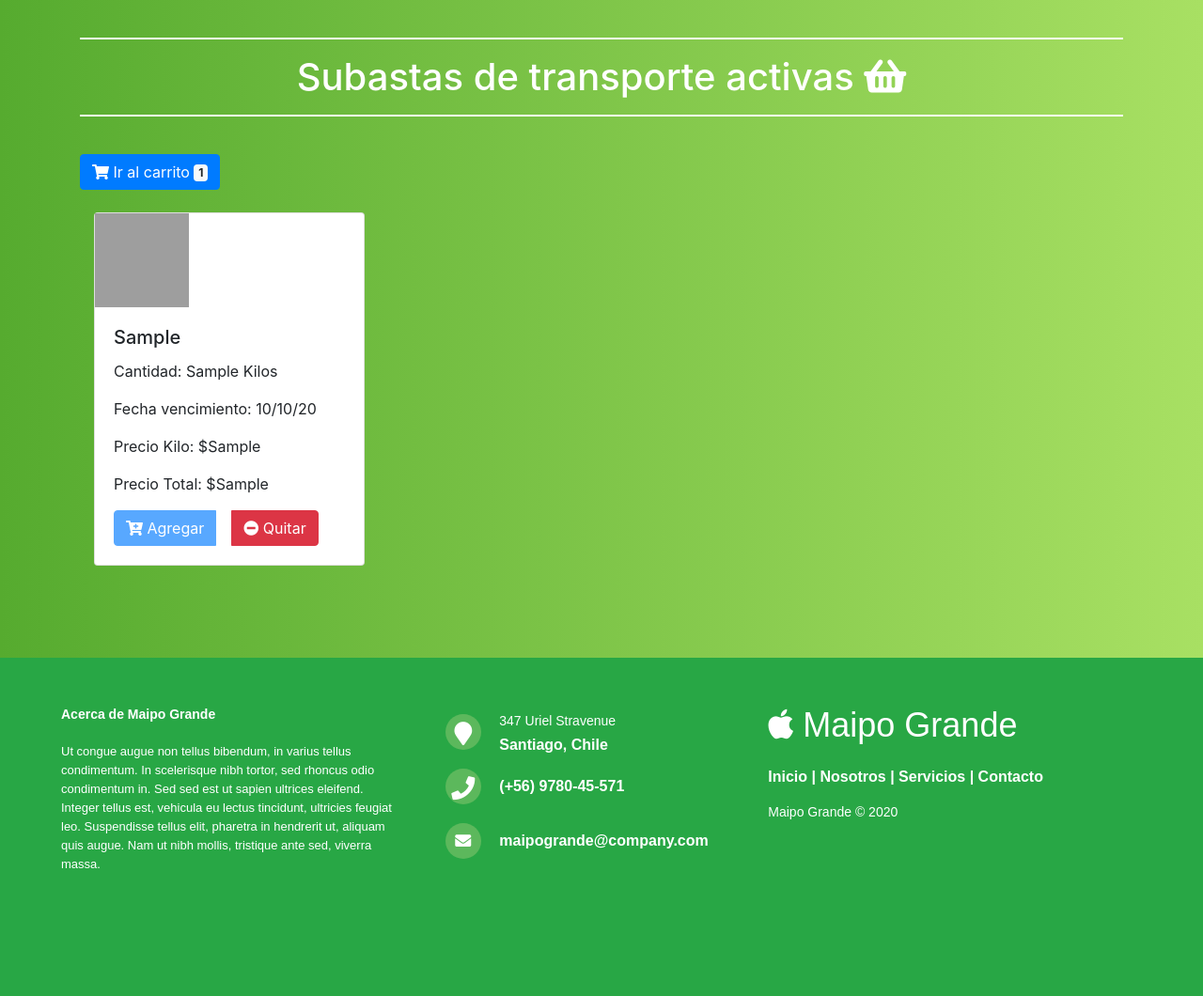
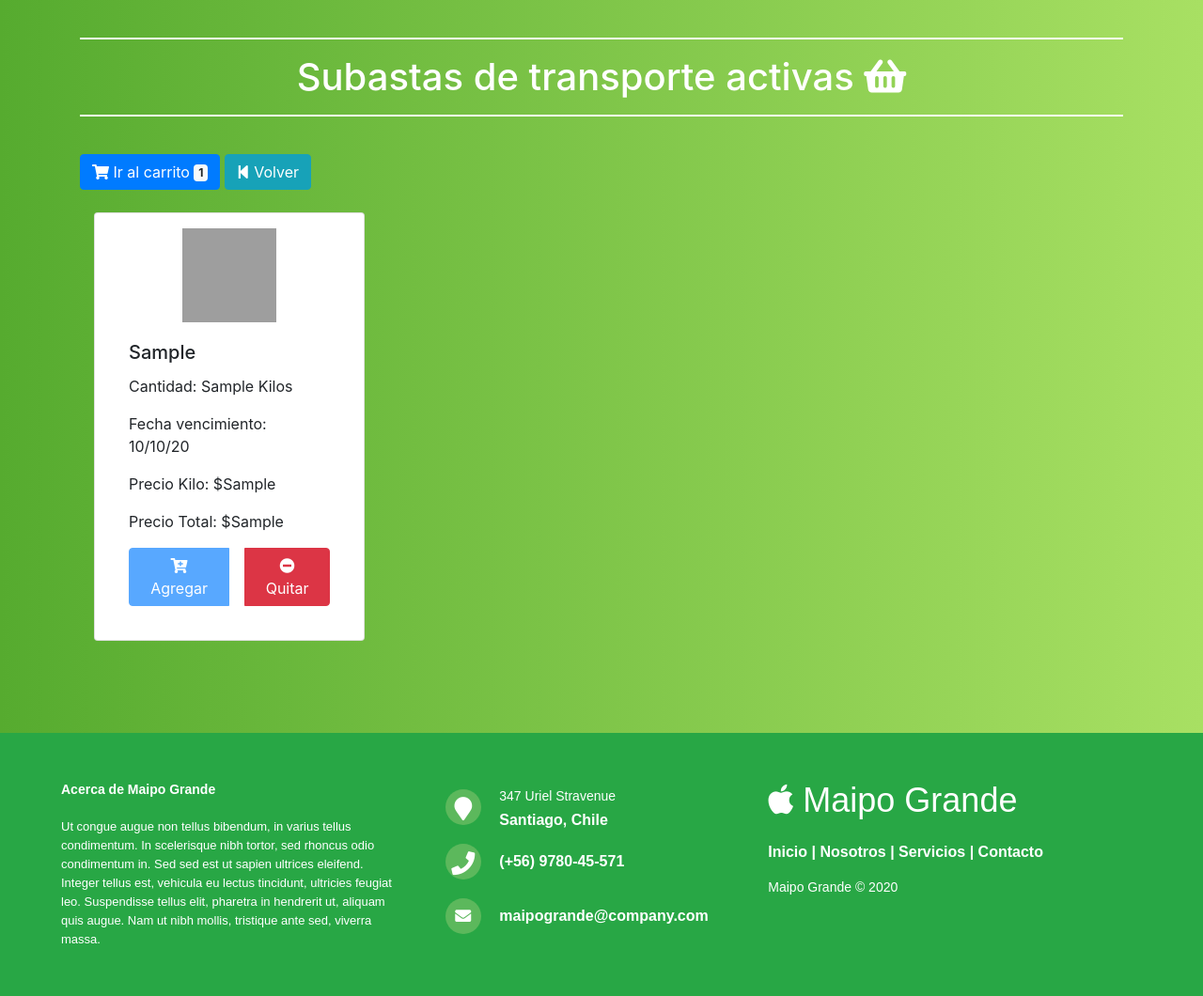
Before and after one commit to hecjara/MaipoGrande, a Django app: template core/templates/core/venta_local.html in a window 1280 px wide. Shown: the part 56-1116 px from the top of the page at 94% size. Before the commit the page ends 980 px from the top, so only its background shows below. Run offline with Django 3.2, Linux system fonts and the light colour scheme; the template is opened without the code that fills it: most values are stand-ins (such as "Sample title", 1, 10 or a date in 2020); some libraries are stand-ins or nearby versions; grey boxes are pictures that could not be loaded.

Commit message:
agregado boton volver al home en venta local y centrado imagenes de las cartas

```diff
--- a/core/templates/core/venta_local.html
+++ b/core/templates/core/venta_local.html
@@ -45,6 +45,8 @@
         <span class="sr-only">Productos Agregados</span>
     </a>
     {% endif %}
+
+    <a href="{% url 'home' %}" class="btn btn-info"><i class="fas fa-step-backward"></i> Volver</a>
 </div>
 
 <br>
@@ -64,8 +66,8 @@
     <div class="card-deck">
         {% for vt in ventalocal %}
         <div class="col-sm-4 mb-4">
-            <div class="card h-100" style="width: 18rem;">
-                <img src="{{ vt.5 }}" alt="producto" width="100" height="100">
+            <div class="card h-100 p-3" style="width: 18rem;">
+                <img src="{{ vt.5 }}" alt="producto" width="100" height="100" class="mx-auto d-block">
                 <div class="card-body">
                     <h5 class="card-title">{{ vt.4 }}</h5>
                     <p class="card-text">Cantidad: {{ vt.6 }} Kilos</p>
```
